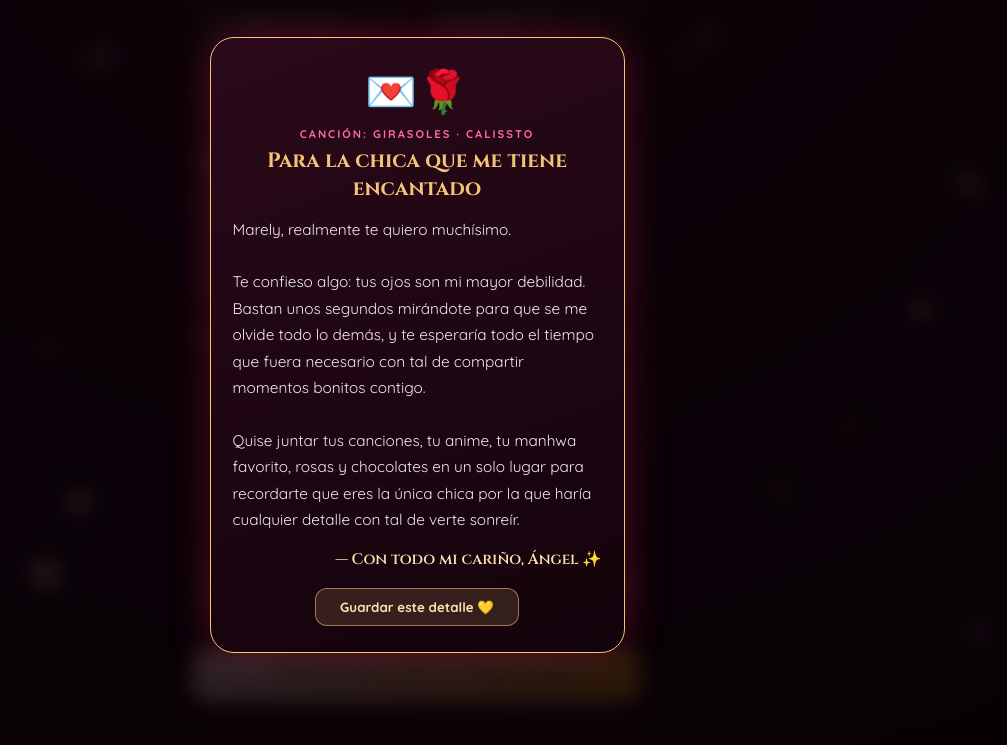
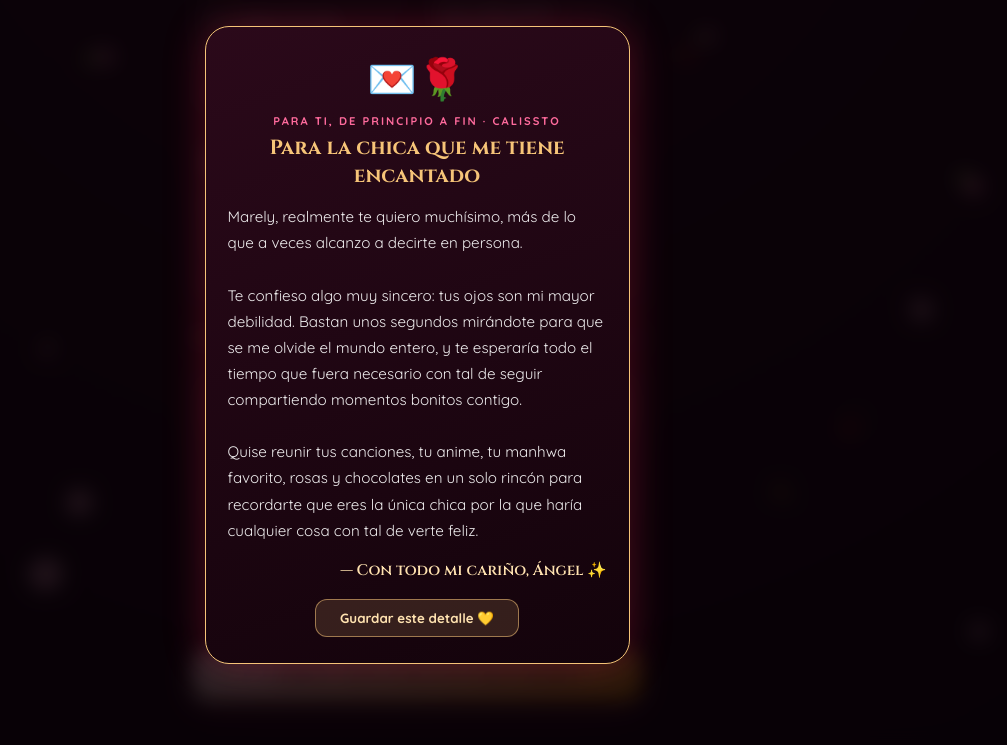
Before and after one commit to Angel-Michel/m, a plain HTML site: page index.html in a window 1280 px wide. Both pictures are taken after a click on the button "💌 Abrir Carta Especial para Marely". Shown: the part 486-1231 px from the top of the page, without its empty margins (223-1230 px from the left). Drawn offline with Linux system fonts and the light colour scheme.

```diff
--- a/index.html
+++ b/index.html
@@ -18,7 +18,6 @@
       --rose-gold-soft: #ffe2b0;
       --crimson: #e11d48;
       --pink-glow: #ff6b9d;
-      --chocolate: #5c3324;
       --glass: rgba(255, 255, 255, 0.06);
       --glass-border: rgba(246, 196, 120, 0.26);
     }
@@ -43,7 +42,6 @@
       padding: 22px 18px 44px;
     }
 
-    /* Destellos sutiles de fondo */
     body::before {
       content: "";
       position: fixed;
@@ -57,7 +55,6 @@
       z-index: 0;
     }
 
-    /* Lluvia de pétalos y destellos */
     #lluvia-petalos {
       position: fixed;
       inset: 0;
@@ -136,7 +133,7 @@
       max-width: 370px;
     }
 
-    /* Reproductor Principal */
+    /* Reproductor Activo */
     .reproductor-card {
       width: 100%;
       background: linear-gradient(145deg, rgba(44, 11, 28, 0.82), rgba(18, 4, 12, 0.9));
@@ -478,8 +475,8 @@
 
     .tarjeta-modal {
       width: 100%;
-      max-width: 415px;
-      max-height: 85dvh;
+      max-width: 425px;
+      max-height: 86dvh;
       overflow-y: auto;
       background: linear-gradient(160deg, #2b091a 0%, #13030b 100%);
       border: 1.5px solid var(--rose-gold);
@@ -496,7 +493,7 @@
     }
 
     .modal-icono {
-      font-size: 2.6rem;
+      font-size: 2.5rem;
       display: block;
       margin-bottom: 6px;
     }
@@ -513,13 +510,13 @@
 
     .tarjeta-modal h2 {
       font-family: 'Cinzel', serif;
-      font-size: 1.3rem;
+      font-size: 1.28rem;
       color: var(--rose-gold);
       margin-bottom: 14px;
     }
 
     .modal-cuerpo {
-      font-size: 0.96rem;
+      font-size: 0.95rem;
       line-height: 1.72;
       color: rgba(255, 255, 255, 0.92);
       text-align: left;
@@ -676,7 +673,7 @@
           <span class="track-num">1</span>
           <div class="track-meta">
             <strong>Lo que me gusta de ti</strong>
-            <small>Calissto · Todo lo que eres</small>
+            <small>Calissto · Tu forma de ser</small>
           </div>
         </div>
         <span class="track-pill">▶ Poner</span>
@@ -698,7 +695,7 @@
           <span class="track-num">3</span>
           <div class="track-meta">
             <strong>24:7</strong>
-            <small>DannyLux · Rosas y chocolates</small>
+            <small>DannyLux · Eliminar a la dama villana</small>
           </div>
         </div>
         <span class="track-pill">▶ Poner</span>
@@ -709,7 +706,7 @@
           <span class="track-num">4</span>
           <div class="track-meta">
             <strong>Girasoles</strong>
-            <small>Calissto · Tu mirada y mi carta</small>
+            <small>Calissto · Rosas y chocolates</small>
           </div>
         </div>
         <span class="track-pill">▶ Poner</span>
@@ -737,15 +734,14 @@
     </div>
   </section>
 
-  <!-- Elemento de audio oculto para reproducir los .mp4 -->
   <audio id="reproductor-audio" preload="metadata"></audio>
 
   <script>
-    // Pistas enlazadas a los nombres exactos de tu repositorio
+    // Cada tarjeta tiene su propia canción distinta
     const pistas = [
       {
         titulo: 'Lo que me gusta de ti',
-        artista: 'Calissto · Para Marely',
+        artista: 'Calissto · Tu forma de ser',
         archivo: 'lo_que_me_gusta.mp4',
         inicioSegundos: 0
       },
@@ -757,13 +753,13 @@
       },
       {
         titulo: '24:7',
-        artista: 'DannyLux · Rosas cada mañana',
+        artista: 'DannyLux · Siempre de tu lado',
         archivo: 'pensar.mp4',
-        inicioSegundos: 110 // Inicia directo en la parte tierna de las rosas (1:50)
+        inicioSegundos: 110
       },
       {
         titulo: 'Girasoles',
-        artista: 'Calissto · Tus ojos y tu sonrisa',
+        artista: 'Calissto · Rosas y chocolates para ti',
         archivo: 'girasol.mp4',
         inicioSegundos: 0
       }
@@ -776,7 +772,7 @@
         titulo: 'Todo lo que me gusta de ti',
         pistaIndex: 0,
         mostrarVale: false,
-        texto: 'No tienes idea de cuánto disfruto conocerte y ponerle atención a cada cosa que te gusta, Marely.\n\nMe encanta la emoción con la que hablas de tus historias favoritas, tu forma tan auténtica de ser y cómo logras que cualquier momento a tu lado se sienta especial. Esta página existe solo porque tú eres tú.'
+        texto: 'No tienes idea de cuánto disfruto conocerte y ponerle atención a cada detalle que te hace ser tú, Marely.\n\nMe encanta la emoción con la que hablas de tus historias favoritas, la forma en la que te brillan los ojos cuando algo te entusiasma y esa vibra tan auténtica que tienes. Contigo hasta la plática más sencilla se vuelve mi momento favorito del día.\n\nQuise armar este espacio pensando únicamente en ti, porque cuando alguien te importa de verdad, recordar sus gustos y cuidar cada detalle nace solo.'
       },
       pecados: {
         icono: '⚔️',
@@ -784,31 +780,31 @@
         titulo: 'Mi único pecado capital',
         pistaIndex: 1,
         mostrarVale: false,
-        texto: 'Sé que Los 7 Pecados Capitales es uno de tus animes favoritos, así que no podía faltar aquí.\n\nSi quererte sin medida y perderme cada vez que me miras fuera un pecado capital, yo aceptaría feliz cualquier condena con tal de seguir cuidándote y viéndote sonreír.'
+        texto: 'Sé perfectamente que Los 7 Pecados Capitales es uno de tus animes favoritos, así que era imposible no dedicarle su propio espacio aquí.\n\nSi quererte sin medida, perderme cada vez que me miras y querer cuidarte en todo momento fuera un pecado capital, yo aceptaría feliz cualquier condena con tal de seguir a tu lado.\n\nMás allá de cualquier historia de fantasía, lo que siento por ti es completamente real: eres esa persona por la que siempre vale la pena dar lo mejor de mí.'
       },
       manhwa: {
         icono: '📖',
-        subtag: 'Manhwa: Eliminar a la dama villana',
+        subtag: 'Manhwa: Eliminar a la dama villana · 24:7',
         titulo: 'Siempre de tu lado',
-        pistaIndex: 1,
+        pistaIndex: 2,
         mostrarVale: false,
-        texto: 'Me acordé muchísimo de "Eliminar a la dama villana" porque sé cuánto te atrapan esas historias donde todo parece estar escrito en contra.\n\nQuiero que sepas que en la vida real, sin importar qué tan complicado se ponga el mundo o la historia, yo siempre voy a estar de tu lado para apoyarte, cuidarte y hacer todo lo que esté en mis manos por verte feliz.'
+        texto: 'Me acordé muchísimo de "Eliminar a la dama villana" porque sé cuánto te atrapan esas historias intensas donde la protagonista siente que todo el mundo y el destino están escritos en su contra.\n\nPor eso quise poner esta canción aquí: para recordarte que en la vida real tú nunca vas a estar sola frente a nada. Sin importar qué tan pesado se ponga un día o qué tan complicada parezca la historia, yo siempre voy a estar de tu lado 24/7.\n\nSi pudiera reescribir cualquier mal rato para cambiártelo por tranquilidad y una sonrisa, lo haría sin pensarlo dos veces.'
       },
       dulces: {
         icono: '🌹🍫',
-        subtag: 'Canción: 24:7 · DannyLux',
+        subtag: 'Canción: Girasoles · Calissto',
         titulo: 'Rosas y chocolates para ti',
-        pistaIndex: 2,
+        pistaIndex: 3,
         mostrarVale: true,
-        texto: 'Sé que las rosas y los chocolates son de tus debilidades favoritas, así que quise dejarte este detalle por escrito.\n\nMientras suena esta parte de la canción, guarda este vale porque la próxima vez que nos veamos pienso cumplirlo tal cual.'
+        texto: 'Esta canción me recuerda mucho a ese sentimiento de ir caminando, ver flores bonitas y pensar inmediatamente en llevártelas hasta donde estés solo para ver cómo sonríes.\n\nSé que las rosas y los chocolates son de tus debilidades favoritas, así que no quería que este detalle se quedara únicamente en palabras dentro de una pantalla.\n\nGuarda este vale porque la próxima vez que nos veamos pienso cumplirlo tal cual, con tus chocolates favoritos y flores hechas especialmente para ti.'
       },
       cartaFinal: {
         icono: '💌🌹',
-        subtag: 'Canción: Girasoles · Calissto',
+        subtag: 'Para ti, de principio a fin · Calissto',
         titulo: 'Para la chica que me tiene encantado',
-        pistaIndex: 3,
+        pistaIndex: 0,
         mostrarVale: false,
-        texto: 'Marely, realmente te quiero muchísimo.\n\nTe confieso algo: tus ojos son mi mayor debilidad. Bastan unos segundos mirándote para que se me olvide todo lo demás, y te esperaría todo el tiempo que fuera necesario con tal de compartir momentos bonitos contigo.\n\nQuise juntar tus canciones, tu anime, tu manhwa favorito, rosas y chocolates en un solo lugar para recordarte que eres la única chica por la que haría cualquier detalle con tal de verte sonreír.'
+        texto: 'Marely, realmente te quiero muchísimo, más de lo que a veces alcanzo a decirte en persona.\n\nTe confieso algo muy sincero: tus ojos son mi mayor debilidad. Bastan unos segundos mirándote para que se me olvide el mundo entero, y te esperaría todo el tiempo que fuera necesario con tal de seguir compartiendo momentos bonitos contigo.\n\nQuise reunir tus canciones, tu anime, tu manhwa favorito, rosas y chocolates en un solo rincón para recordarte que eres la única chica por la que haría cualquier cosa con tal de verte feliz.'
       }
     };
 
@@ -923,7 +919,6 @@
       });
     });
 
-    // Modales de gustos y carta final
     const modalDetalle = document.getElementById('modal-detalle');
     const modalIcono = document.getElementById('modal-icono');
     const modalSubtag = document.getElementById('modal-subtag');
@@ -978,7 +973,6 @@
       }
     });
 
-    // Lluvia suave de pétalos y chocolates
     const simbolos = ['🌹', '🌸', '✨', '🍫', '🌷'];
     const contenedorPetalos = document.getElementById('lluvia-petalos');
 
```
